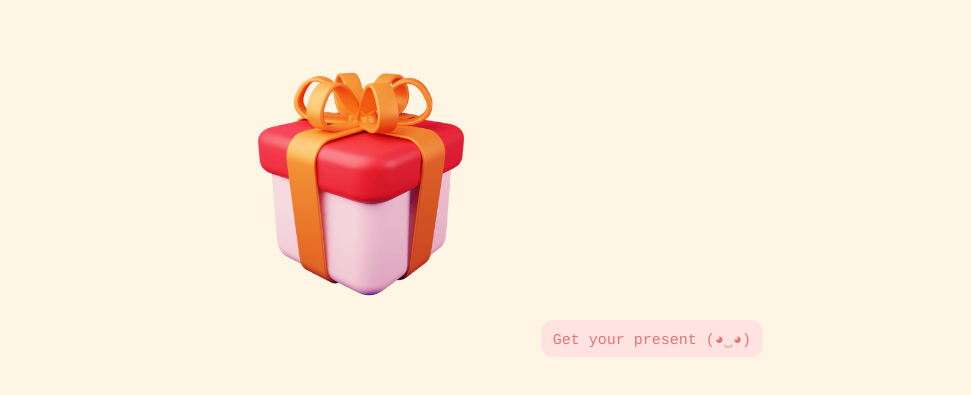
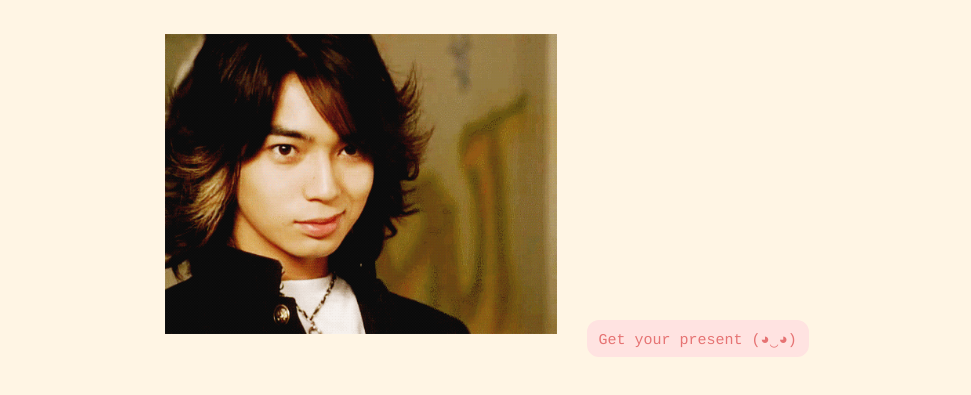
Before and after one commit to tthoan23/christmas-website, a plain HTML site: page date.html in a window 1280 px wide. Shown: the part 287-682 px from the top of the page, without its empty margins (153-1124 px from the left). Drawn offline with Linux system fonts and the light colour scheme.

Commit message:
Update date.html

```diff
--- a/date.html
+++ b/date.html
@@ -16,7 +16,7 @@
     </form>
     <h1 title="choose a date">Click button below to get your present</h1>
     <div>
-      <img src="assets/img/giving1.png" alt="" class="img">
+      <img id="rizz" src="pinpage.gif" alt="rizzler god" class="responsive" />
       <button class="button" onclick="location.href='food.html'">
         Get your present (◕‿◕)
       </button>
```
